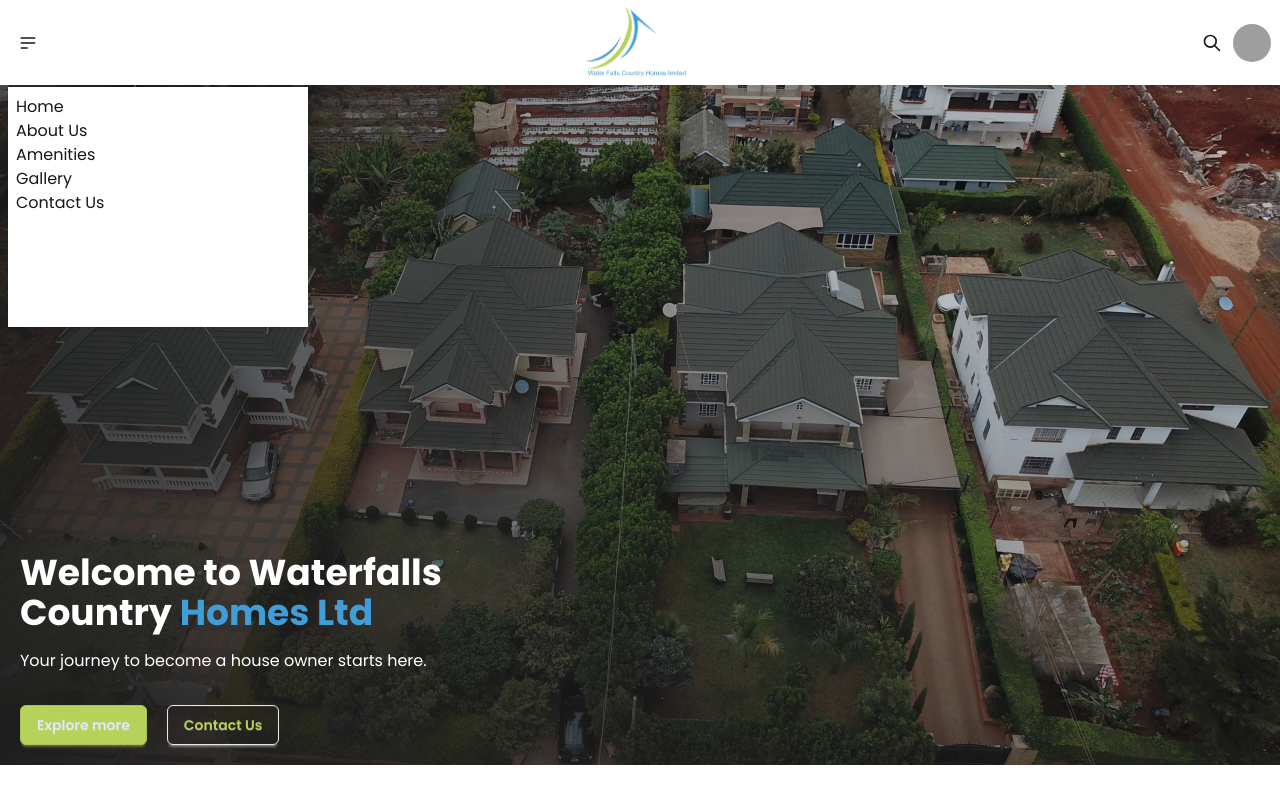
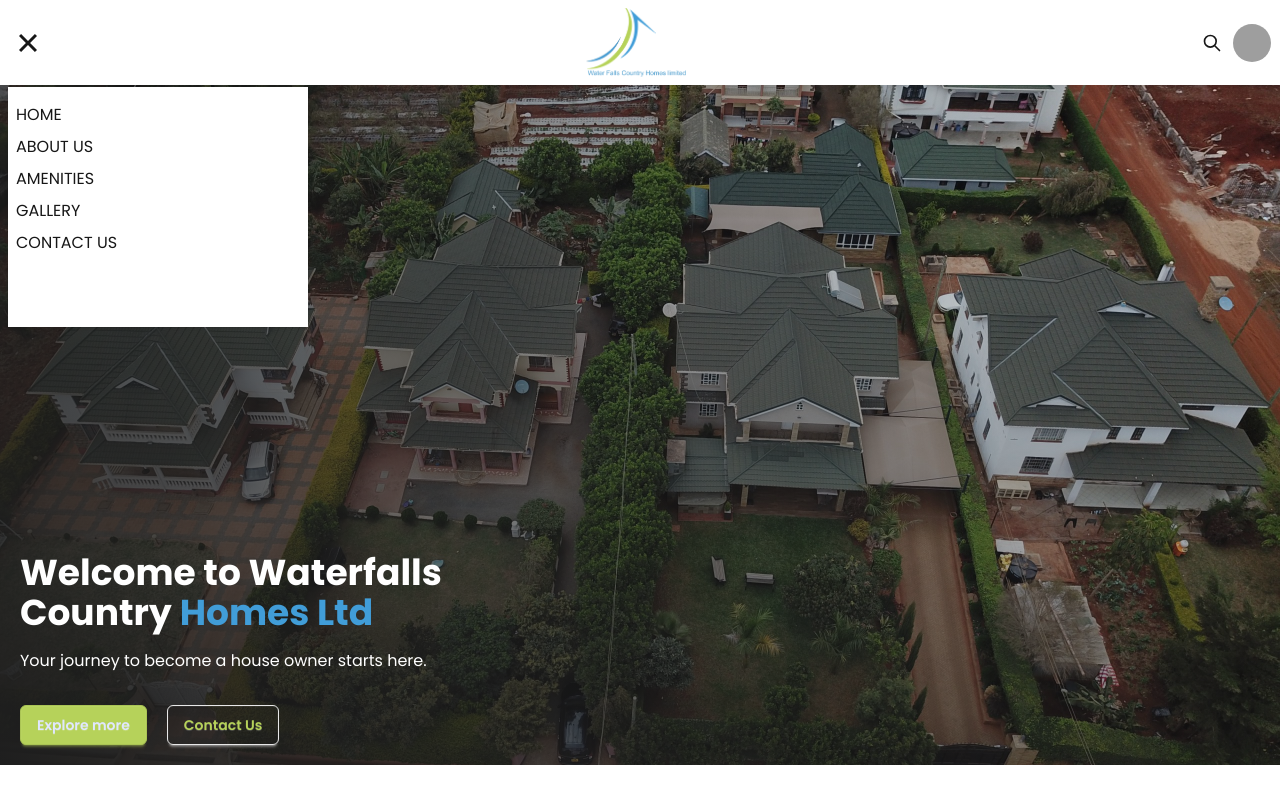
Before and after one commit to matthewkuria/waterfalls, a Next.js app: page / in a window 1280 px wide. Both pictures are taken after a click on the element 28 px from the left and 42 px from the top of the page. Shown: the top 800 px of the page. Built offline with nearby package versions, Linux system fonts and the light colour scheme; grey boxes are pictures that could not be loaded.

Commit message:
Add the toggle functionality

```diff
--- a/app/components/AccordionLinks.tsx
+++ b/app/components/AccordionLinks.tsx
@@ -6,7 +6,7 @@
       <section className="flex flex-col items-center justify-center w-full  mx-auto my-8 md:flex-row md:gap-20 md:justify-between">
           <div className="w-full text-left my-8">
               <p className="p-4 md:p-10  text-gray-700">
-                <span className="uppercase text-xl font-semibold text-secondary">Thika Greens Phase 1,</span> also known as Waterfalls Country Homes, is a premier gated community offering a homogenous lifestyle estate. The estate is 5 minutes drive from The Blue Posts Hotel, off the well-maintained Kandara Road. This upmarket address comprises of 960 quarter acre properties in a secure serviced environment. The infrastructure, comprising of water, electricity, roads and security features is already set up
+                <span className="uppercase text-xl font-semibold text-secondary">Thika Greens Phase 1</span>, also known as Waterfalls Country Homes, is a premier gated community offering a homogenous lifestyle estate. The estate is 5 minutes drive from The Blue Posts Hotel, off the well-maintained Kandara Road. This upmarket address comprises of 960 quarter acre properties in a secure serviced environment. The infrastructure, comprising of water, electricity, roads and security features is already set up.
               </p>
           </div>
           <div className="w-full mx-auto md:my-8 bg-secondary p-2  rounded-lg">
--- a/app/components/Header.tsx
+++ b/app/components/Header.tsx
@@ -1,42 +1,65 @@
+"use client"
 import Link from 'next/link'
 import Image from 'next/image'
-import React from 'react'
+import React, { useState } from 'react'
 
 const Header = () => {
+  const [isOpen, setIsOpen] = useState(false);
+  // Function to handle the toggle of the navigation menu
+  const toggleMenu = () => {
+    setIsOpen(!isOpen);
+  };
+
   return (
   <div className="navbar bg-base-100 shadow-sm max-w-screen-xl mx-auto">
       <div className="navbar-start">
         <div className="dropdown">
-      <div tabIndex={0} role="button" className="btn btn-ghost btn-circle">
+          <div className="btn btn-ghost btn-circle" onClick={() => setIsOpen(!isOpen)}>
+            {isOpen ?
+
+              (
+                <svg className="swap-on fill-current"
+                xmlns="http://www.w3.org/2000/svg"
+                width="32"
+                height="32"
+                viewBox="0 0 512 512">
+            <polygon
+              points="400 145.49 366.51 112 256 222.51 145.49 112 112 145.49 222.51 256 112 366.51 145.49 400 256 289.49 366.51 400 400 366.51 289.49 256 400 145.49" />
+            </svg>
+              ) :
+               (
               <svg xmlns="http://www.w3.org/2000/svg" className="h-5 w-5" fill="none" viewBox="0 0 24 24" stroke="currentColor"> <path strokeLinecap="round" strokeLinejoin="round" strokeWidth="2" d="M4 6h16M4 12h16M4 18h7" /> </svg>
+              )
+
+            }
+
         </div>
+        {/* Dropdown menu */}
+        {isOpen && (
           <ul
-        tabIndex={0}
-        className="dropdown-content bg-base-100  z-10 mt-6 w-[300px] h-[30vh] p-2 gap-10 shadow">
-        <li className='w-full hover:bg-base-300'><Link className=" hover:text-secondary" href="/">Home</Link></li>
-        <li className='w-full hover:bg-base-300'><Link className=" hover:text-secondary" href="/about-us">About Us</Link></li>
-        <li className='w-full hover:bg-base-300'><Link className=" hover:text-secondary" href="/amenities">Amenities</Link></li>
-        <li className='w-full hover:bg-base-300'><Link className=" hover:text-secondary" href="/gallery">Gallery</Link></li>
-        <li className='w-full hover:bg-base-300'><Link className=" hover:text-secondary" href="/contact-us">Contact Us</Link></li>
+            className="absolute bg-base-100  z-10 mt-6 w-[300px] h-[30vh] p-2 gap-10 shadow">
+            <li className='w-full hover:bg-base-300 my-2'><Link onClick={toggleMenu} className=" uppercase hover:text-secondary" href="/">Home</Link></li>
+            <li className='w-full hover:bg-base-300 my-2'><Link onClick={toggleMenu} className=" uppercase hover:text-secondary" href="/about-us">About Us</Link></li>
+            <li className='w-full hover:bg-base-300 my-2'><Link onClick={toggleMenu} className=" uppercase hover:text-secondary" href="/amenities">Amenities</Link></li>
+            <li className='w-full hover:bg-base-300 my-2'><Link onClick={toggleMenu} className=" uppercase hover:text-secondary" href="/gallery">Gallery</Link></li>
+            <li className='w-full hover:bg-base-300 my-2'><Link onClick={toggleMenu} className=" uppercase hover:text-secondary" href="/contact-us">Contact Us</Link></li>
           </ul>
+        )}
       </div>
-  </div>
-  <div className="navbar-center">
+    </div><div className="navbar-center">
         <Link href="/" className="flex flex-col items-center justify-center text-xs">
           <Image
             src="/images/WATERFALL_LOGO.png"
             alt="Waterfalls Resort Logo"
             width={100}
             height={40}
-            className="inline-block mr-2"
-          />
+            className="inline-block mr-2" />
           <p className="text-secondary hidden"><span className="text-primary mx-1">Waterfalls</span>
             Country Homes Ltd
           </p>
         </Link>
-  </div>
-  <div className="navbar-end">
-    <Link href="/search" >
+      </div><div className="navbar-end">
+        <Link href="/search">
           <button className="btn btn-ghost btn-circle">
             <svg xmlns="http://www.w3.org/2000/svg" className="h-5 w-5" fill="none" viewBox="0 0 24 24" stroke="currentColor"> <path strokeLinecap="round" strokeLinejoin="round" strokeWidth="2" d="M21 21l-6-6m2-5a7 7 0 11-14 0 7 7 0 0114 0z" /> </svg>
           </button>
```
Lines whose indentation alone changed are shown as unchanged.
